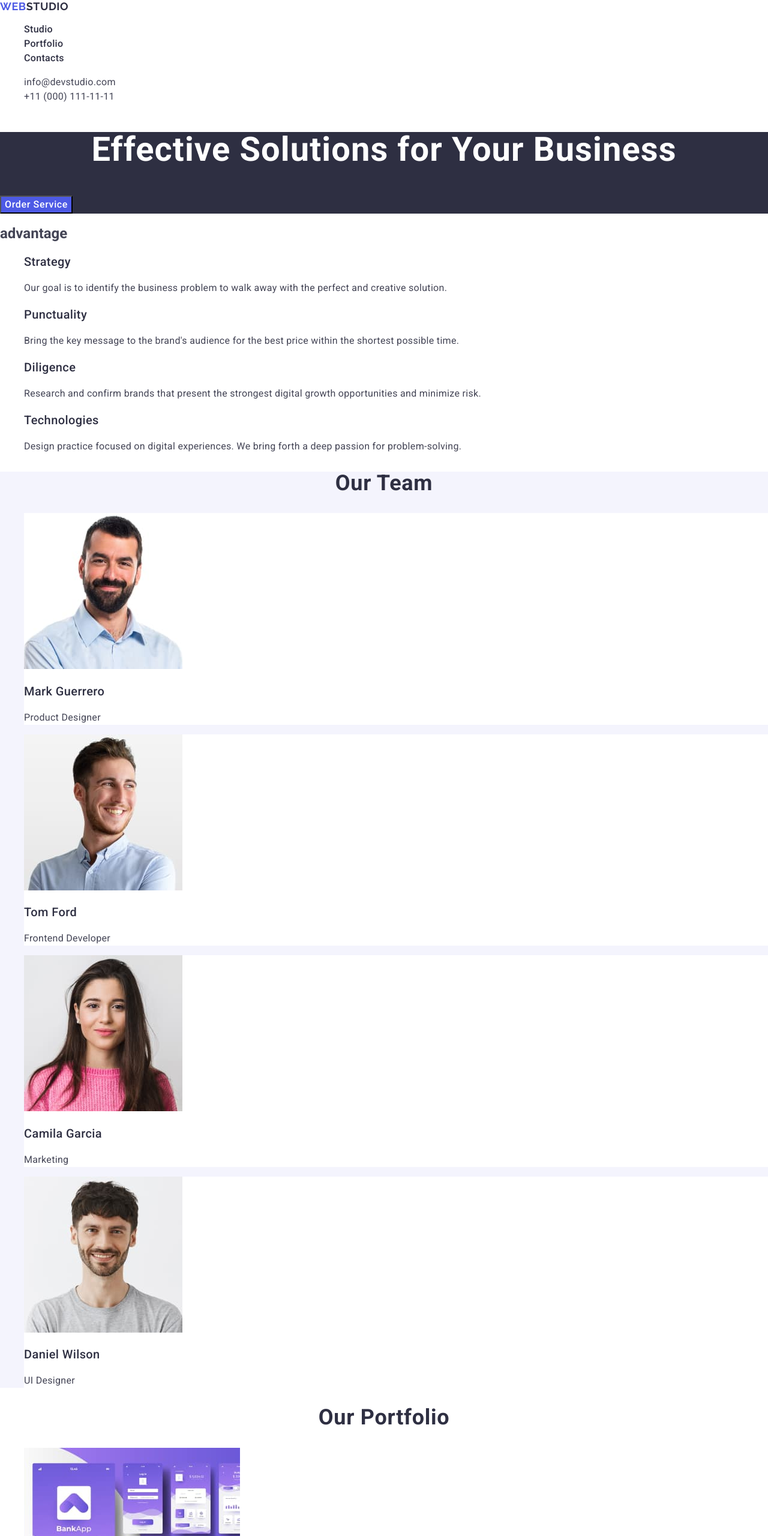
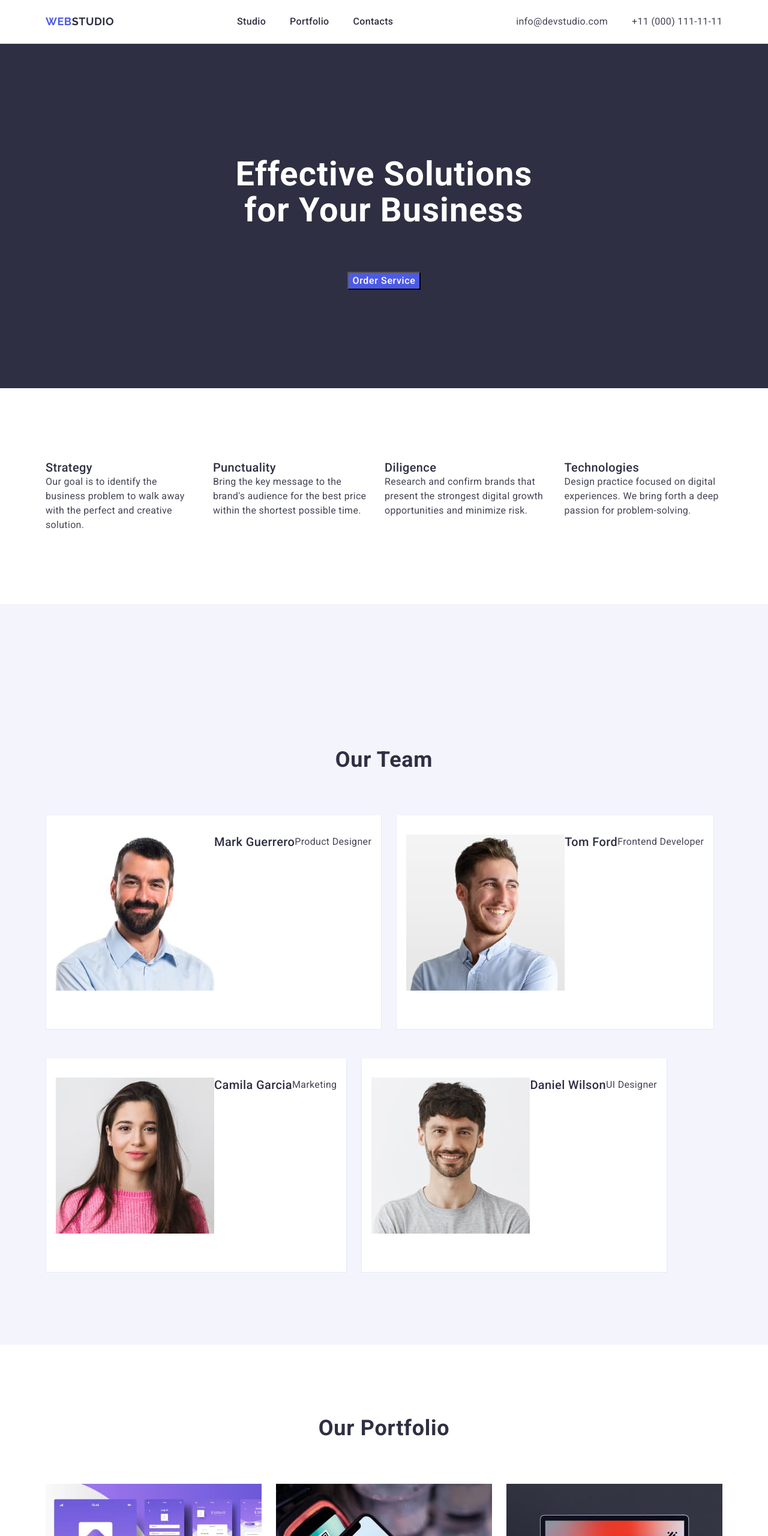
Before and after one commit to 5791-IM/goit-markup-hw-03, a plain HTML site: page index.html in a window 1280 px wide. Shown: the top 2560 px of the page at 60% size. Drawn offline with nearby package versions, Linux system fonts and the light colour scheme.

Commit message:
Add styles to style.css

```diff
--- a/css/styles.css
+++ b/css/styles.css
@@ -1,24 +1,87 @@
+/* Base */
+body {
+  margin: 0;
+  font-family: 'Roboto', sans-serif;
+  font-size: 16px;
+  font-weight: 400;
+  background: var(--white, #fff);
+  color: var(--slate, #434455);
+}
+
 a {
   text-decoration: none;
 }
 
 ul {
+  margin: 0;
+  padding: 0;
   list-style-type: none;
 }
 
-body {
-    font-family: 'Roboto',sans-serif;
-    font-size: 16px;
-    font-weight: 400;
-    background: var(--white, #FFF);
-    color: var(--slate, #434455);
+p,
+h1,
+h2,
+h3,
+h4,
+h5,
+h6 {
+  margin: 0;
+}
+
+img {
+  display: block;
+  max-width: 100%;
+  height: auto;
+}
+
+.main-page {
+  max-width: 1440px;
+  margin-left: auto;
+  margin-right: auto;
+}
+.container {
+  max-width: 1158px;
+  margin: 0 auto;
+  padding: 0 15px;
 }
 
 /*Start Header */
+.header {
+  border-bottom: 1px solid var(--cornflower, #E7E9FC);
+}
+.header-inner {
+  gap: 40px;
+  align-items: center;
+  display: flex;
+  justify-content: space-between;
+}
+.header-nav-menu {
+  justify-content: center;
+  flex-grow: 1;
+  display: flex;
+  gap: 40px;
+}
+
+.header-address {
+  display: flex;
+}
+.header-address-list {
+  display: flex;
+  gap: 40px;
+}
+
+.header-nav {
+  display: flex;
+  align-items: center;
+  flex-grow: 1;
+  gap: 40px;
+}
 
 .header-logo {
-    color: var(--iris, #4D5AE5);
-    font-family: 'Raleway',sans-serif;
+  display: flex;
+  align-items: center;
+  color: var(--iris, #4d5ae5);
+  font-family: 'Raleway', sans-serif;
   font-size: 18px;
   font-weight: 700;
   line-height: 1.17;
@@ -26,15 +89,17 @@ body {
   text-transform: uppercase;
 }
 .header-logo-accent {
-    color: var(--navyblue, #2E2F42);
+  color: var(--navyblue, #2e2f42);
 }
 .header-logo-accent:hover,
 .header-logo-accent:focus {
-    color: var(--ocean, #404BBF);
+  color: var(--ocean, #404bbf);
 }
 .header-link {
-    color: var(--navyblue, #2E2F42);
-    font-family: 'Roboto',sans-serif;
+  display: inline-block;
+  padding: 24px 0;
+  color: var(--navyblue, #2e2f42);
+  font-family: 'Roboto', sans-serif;
   font-size: 16px;
   font-weight: 500;
   line-height: 1.5;
@@ -42,7 +107,7 @@ body {
 }
 .header-link:hover,
 .header-link:focus {
-    color: var(--ocean, #404BBF);
+  color: var(--ocean, #404bbf);
   font-family: inherit;
 }
 .header-address-container {
@@ -57,30 +122,41 @@ body {
 }
 .header-link-address:hover,
 .header-link-address:focus {
-    color: var(--ocean, #404BBF);
-
+  color: var(--ocean, #404bbf);
 }
 /* End header */
 
 /* Main */
 
 /* Start hero section */
+
 .hero-section {
+  max-width: 1440px;
   background: var(--navyblue, #2E2F42);
 }
+.hero-inner {
+  padding: 188px 0 164px;
+}
 .hero-title {
-    color: var(--white, #FFF);
+  margin: 0 auto;
+  margin-bottom: 72px;
+  max-width: 496px;
+  color: var(--white, #fff);
   text-align: center;
   font-size: 56px;
   font-weight: 700;
   line-height: 1.07;
   letter-spacing: 0.02em;
 }
-.button{
+.hero-action {
+  display: flex;
+ justify-content: center;
+}
+.button {
   cursor: pointer;
-    color: var(--white, #FFF);
+  color: var(--white, #fff);
 
-    background: var(--iris, #4D5AE5);
+  background: var(--iris, #4d5ae5);
 
   font-family: inherit;
   font-size: 16px;
@@ -90,15 +166,34 @@ body {
 }
 .button:hover,
 .button:focus {
-    background: var(--ocean, #404BBF);
+  background: var(--ocean, #404bbf);
 }
 
 /* End Hero section */
 
 /* Start Advantage section */
+.advantage-section {
+  padding: 120px 0;
+}
+.advantage-list {
+  display: flex;
+  gap: 24px;
+}
+.visually-hidden {
+  position: absolute;
+  width: 1px;
+  height: 1px;
+  margin: -1px;
+  border: 0;
+  padding: 0;
+  white-space: nowrap;
+  clip-path: inset(100%);
+  clip: rect(0 0 0 0);
+  overflow: hidden;
+}
 
 .advantage-title {
-    color: var(--navyblue, #2E2F42);
+  color: var(--navyblue, #2e2f42);
   font-size: 20px;
   font-weight: 500;
   line-height: 1.2;
@@ -112,14 +207,16 @@ body {
 /* End Advantage section */
 
 /* Start Our team section */
-.our-team-section-list {
-    background: var(--white, #FFF);
-}
+
 .our-team-section {
-    background: var(--cloud, #F4F4FD);
+  max-width: 1440px;
+  padding: 120px 0;
+  background: var(--cloud, #f4f4fd);
 }
 .our-team-title {
-    color: var(--navyblue, #2E2F42);
+  margin-top: 120px;
+  margin-bottom: 72px;
+  color: var(--navyblue, #2e2f42);
   text-align: center;
   font-size: 36px;
   font-weight: 700;
@@ -127,14 +224,37 @@ body {
   letter-spacing: 0.02em;
   text-transform: capitalize;
 }
+.our-team-list {
+  display: flex;
+  flex-wrap: wrap;
+  column-gap: 24px;
+  row-gap: 48px;
+  padding: 0;
+}
+.our-team-section-item {
+  display: flex;
+  flex-direction: row;
+  padding: 32px 16px;
+  border: 1px solid #E7E9FC;
+  border-top: none;
+  text-align: start;
+  width: calc((100%-48px)/3);
+  background: var(--white, #fff);
+}
+.our-team-photo {
+  margin-bottom: 32px;
+}
+
 .our-team-subhead {
-    color: var(--navyblue, #2E2F42);
+  margin-bottom: 8px;
+  color: var(--navyblue, #2e2f42);
   font-size: 20px;
   font-weight: 500;
   line-height: 1.2;
   letter-spacing: 0.02em;
 }
 .our-team-text {
+  margin-bottom: 32px;
   color: var(--slate, #434455);
   line-height: 1.5;
   letter-spacing: 0.02em;
@@ -142,8 +262,12 @@ body {
 /* End Our team section */
 
 /* Start Our Portfolio section */
+.our-portfolio-section {
+  padding: 120px 0;
+}
 .our-portfolio-title {
-        color: var(--navyblue, #2E2F42);
+  padding-bottom: 72px;
+  color: var(--navyblue, #2e2f42);
   text-align: center;
   font-size: 36px;
   font-weight: 700;
@@ -151,8 +275,17 @@ body {
   letter-spacing: 0.02em;
   text-transform: capitalize;
 }
+.our-portfolio-list {
+display: flex;
+flex-wrap: wrap;
+column-gap: 24px;
+row-gap: 48px;
+}
+.our-portfolio-section-item {
+flex-basis:calc((100% - 48px) / 3);
+}
 .our-portfolio-subhead {
-    color: var(--navyblue, #2E2F42);
+  color: var(--navyblue, #2e2f42);
   font-size: 20px;
   font-weight: 500;
   line-height: 1.2;
@@ -166,12 +299,19 @@ body {
 /* End Our Portfolio section */
 
 /* Start Footer */
+.footer-inner {
+  display: flex;
+    flex-direction: column;
+    justify-content: center;
+  padding: 100px 0;
+}
 .footer {
-    background: var(--navyblue, #2E2F42);
+  background: var(--navyblue, #2e2f42);
 }
 .footer-logo {
-    color: var(--iris, #4D5AE5);
-    font-family: 'Raleway',sans-serif;
+  padding-bottom: 18px;
+  color: var(--iris, #4d5ae5);
+  font-family: 'Raleway', sans-serif;
   font-size: 18px;
   font-weight: 700;
   line-height: 1.17;
@@ -179,11 +319,11 @@ body {
   text-transform: uppercase;
 }
 .footer-logo-accent {
-color: var(--cloud, #F4F4FD);
-
+  color: var(--cloud, #f4f4fd);
 }
 .footer-text {
-    color: var(--cloud, #F4F4FD);
+  max-width: 264px;
+  color: var(--cloud, #f4f4fd);
   line-height: 1.5;
   letter-spacing: 0.02em;
 }
--- a/index.html
+++ b/index.html
@@ -1,35 +1,39 @@
 <!DOCTYPE html>
 <html lang="en">
   <head>
-
-
-    <meta charset="UTF-8">
-    <meta name="viewport" content="width=device-width, initial-scale=1.0">
-
+    <meta charset="UTF-8" />
+    <meta name="viewport" content="width=device-width, initial-scale=1.0" />
 
     <title>Homework 3</title>
+    <!-- Font -->
+    <link rel="preconnect" href="https://fonts.googleapis.com" />
+    <link rel="preconnect" href="https://fonts.gstatic.com" crossorigin />
+    <link
+      href="https://fonts.googleapis.com/css2?family=Raleway:wght@700&family=Roboto:wght@400;500;700&display=swap"
+      rel="stylesheet"
+    />
+    <!-- Styles -->
+    <link
+      rel="stylesheet"
+      href="https://cdnjs.cloudflare.com/ajax/libs/modern-normalize/2.0.0/modern-normalize.min.css"
+      integrity="sha512-4xo8blKMVCiXpTaLzQSLSw3KFOVPWhm/TRtuPVc4WG6kUgjH6J03IBuG7JZPkcWMxJ5huwaBpOpnwYElP/m6wg=="
+      crossorigin="anonymous"
+      referrerpolicy="no-referrer"
+    />
 
-    <link rel="preconnect" href="https://fonts.googleapis.com">
-    <link rel="preconnect" href="https://fonts.gstatic.com" crossorigin>
-    <link href="https://fonts.googleapis.com/css2?family=Raleway:wght@700&family=Roboto:wght@400;500;700&display=swap"
-        rel="stylesheet">
-
-        <link rel="stylesheet" href="https://cdnjs.cloudflare.com/ajax/libs/modern-normalize/2.0.0/modern-normalize.min.css"
-            integrity="sha512-4xo8blKMVCiXpTaLzQSLSw3KFOVPWhm/TRtuPVc4WG6kUgjH6J03IBuG7JZPkcWMxJ5huwaBpOpnwYElP/m6wg=="
-            crossorigin="anonymous" referrerpolicy="no-referrer" />
-
-    <link rel="stylesheet" href="./css/styles.css">
-
-
+    <link rel="stylesheet" href="./css/styles.css" />
   </head>
   <body>
-
+    <div class="main-page">
     <!-- Header -->
-    <header>
-
-        <nav>
-            <a class="header-logo" href="./index.html">Web<span class="header-logo-accent">Studio</span></a>
-            <ul>
+    <header class="header">
+      <div class="container">
+        <div class="header-inner">
+          <nav class="header-nav">
+            <a class="header-logo" href="./index.html"
+              >Web<span class="header-logo-accent">Studio</span></a
+            >
+            <ul class="header-nav-menu">
               <li>
                 <a class="header-link" href="./index.html">Studio</a>
               </li>
@@ -41,16 +45,26 @@
               </li>
             </ul>
           </nav>
+          <div class="header-address">
             <address class="header-address-container">
-            <ul>
+              <ul class="header-address-list">
                 <li>
-                    <a class="header-link-address" href="mailto:info@devstudio.com">info@devstudio.com</a>
+                  <a
+                    class="header-link-address"
+                    href="mailto:info@devstudio.com"
+                    >info@devstudio.com</a
+                  >
                 </li>
                 <li>
-                    <a class="header-link-address" href="tel:+110001111111">+11 (000) 111-11-11</a>
+                  <a class="header-link-address" href="tel:+110001111111"
+                    >+11 (000) 111-11-11</a
+                  >
                 </li>
               </ul>
             </address>
+          </div>
+        </div>
+      </div>
     </header>
 
     <!-- Main -->
@@ -58,132 +72,182 @@
 
       <!-- Hero section -->
       <section class="hero-section">
+        <div class="container">
+          <div class="hero-inner">
             <h1 class="hero-title">Effective Solutions for Your Business</h1>
+            <div class="hero-action">
               <button class="button" type="button">Order Service</button>
+            </div>
+          </div>
+        </div>
       </section>
 
       <!-- Our advantage section -->
-        <section>
-            <h2>advantage</h2>
-            <ul>
-                <li>
+      <section class="advantage-section">
+        <div class="container">
+          <h2 class="visually-hidden">advantage</h2>
+          <ul class="advantage-list">
+            <li class="advantage-item">
               <h3 class="advantage-title">Strategy</h3>
-                    <p class="advantage-text">Our goal is to identify the business
-                    problem to walk away with the perfect and creative solution.</p>
+              <p class="advantage-text">
+                Our goal is to identify the business problem to walk away with
+                the perfect and creative solution.
+              </p>
             </li>
-                <li>
+            <li class="advantage-item">
               <h3 class="advantage-title">Punctuality</h3>
-                    <p class="advantage-text">Bring the key message to the brand's audience for the best price within the shortest possible time.</p>
+              <p class="advantage-text">
+                Bring the key message to the brand's audience for the best price
+                within the shortest possible time.
+              </p>
             </li>
-                <li>
+            <li class="advantage-item">
               <h3 class="advantage-title">Diligence</h3>
-                    <p class="advantage-text">Research and confirm brands that present the strongest digital growth opportunities and minimize risk.</p>
+              <p class="advantage-text">
+                Research and confirm brands that present the strongest digital
+                growth opportunities and minimize risk.
+              </p>
             </li>
-                <li>
+            <li class="advantage-item">
               <h3 class="advantage-title">Technologies</h3>
-                    <p class="advantage-text">Design practice focused on digital experiences. We bring forth a deep passion for problem-solving.</p>
+              <p class="advantage-text">
+                Design practice focused on digital experiences. We bring forth a
+                deep passion for problem-solving.
+              </p>
             </li>
           </ul>
+        </div>
       </section>
 
       <!-- Our team -->
       <section class="our-team-section">
+        <div class="container">
+          <div class="our-team-inner">
           <h2 class="our-team-title">Our Team</h2>
-            <ul>
-                <li class="our-team-section-list">
-                    <img src="./images/markguerrero.jpg"
+          <ul class="our-team-list">
+            <li class="our-team-section-item">
+              <img
+                class="our-team-photo"
+                src="./images/markguerrero.jpg"
                 alt="mark"
-                      width="264">
+                width="264"
+              />
               <h3 class="our-team-subhead">Mark Guerrero</h3>
               <p class="our-team-text">Product Designer</p>
             </li>
-                <li class="our-team-section-list">
-                    <img src="./images/tomford.jpg"
+            <li class="our-team-section-item">
+              <img
+                class="our-team-photo"
+                src="./images/tomford.jpg"
                 alt="tom"
-                      width="264">
+                width="264"
+              />
               <h3 class="our-team-subhead">Tom Ford</h3>
               <p class="our-team-text">Frontend Developer</p>
             </li>
-                <li class="our-team-section-list">
-                    <img src="./images/camilagaria.jpg"
+            <li class="our-team-section-item">
+              <img
+                class="our-team-photo"
+                src="./images/camilagaria.jpg"
                 alt="camila"
-                      width="264">
+                width="264"
+              />
               <h3 class="our-team-subhead">Camila Garcia</h3>
               <p class="our-team-text">Marketing</p>
             </li>
-                <li class="our-team-section-list">
-                    <img src="./images/danielwilson.jpg"
+            <li class="our-team-section-item">
+              <img
+                class="our-team-photo"
+                src="./images/danielwilson.jpg"
                 alt="daniel"
-                      width="264">
+                width="264"
+              />
               <h3 class="our-team-subhead">Daniel Wilson</h3>
               <p class="our-team-text">UI Designer</p>
             </li>
           </ul>
+        </div>
+        </div>
       </section>
+
       <!-- Our Portfolio section -->
-        <section>
+      <section class="our-portfolio-section">
+        <div class="container">
           <h2 class="our-portfolio-title">Our Portfolio</h2>
-            <ul>
-                <li>
-                    <img src="./images/our-portfolio/banking.jpg"
+          <ul class="our-portfolio-list">
+            <li class="our-portfolio-section-item">
+              <img class="our-portfolio-list-photo"
+                src="./images/our-portfolio/banking.jpg"
                 alt="Banking App"
-                     width="360">
+                width="360"
+              />
               <h3 class="our-portfolio-subhead">Banking App</h3>
               <p class="our-portfolio-text">App</p>
-
             </li>
-                <li>
-                    <img src="./images/our-portfolio/cashlesspayment.jpg"
+            <li class="our-portfolio-section-item">
+              <img class="our-portfolio-list-photo"
+                src="./images/our-portfolio/cashlesspayment.jpg"
                 alt="Cashless Payment"
-                     width="360">
+                width="360"
+              />
               <h3 class="our-portfolio-subhead">Cashless Payment</h3>
               <p class="our-portfolio-text">Marketing</p>
-
             </li>
-                <li>
-                    <img src="./images/our-portfolio/meditationapp.jpg"
+            <li class="our-portfolio-section-item">
+              <img class="our-portfolio-list-photo"
+                src="./images/our-portfolio/meditationapp.jpg"
                 alt="Meditation App"
-                     width="360">
+                width="360"
+              />
               <h3 class="our-portfolio-subhead">Meditation App</h3>
               <p class="our-portfolio-text">App</p>
-
             </li>
-                <li>
-                    <img src="./images/our-portfolio/taxi.jpg"
+            <li class="our-portfolio-section-item">
+              <img class="our-portfolio-list-photo"
+                src="./images/our-portfolio/taxi.jpg"
                 alt="Taxi Service"
-                     width="360">
+                width="360"
+              />
               <h3 class="our-portfolio-subhead">Taxi Service</h3>
               <p class="our-portfolio-text">Marketing</p>
-
             </li>
-                <li>
-                    <img src="./images/our-portfolio/screen.jpg"
+            <li class="our-portfolio-section-item">
+              <img class="our-portfolio-list-photo"
+                src="./images/our-portfolio/screen.jpg"
                 alt="Screen Illustrations"
-                     width="360">
+                width="360"
+              />
               <h3 class="our-portfolio-subhead">Screen Illustrations</h3>
               <p class="our-portfolio-text">Design</p>
-
             </li>
-                <li>
-                    <img src="./images/our-portfolio/onlinecourses.jpg"
+            <li class="our-portfolio-section-item">
+              <img class="our-portfolio-list-photo"
+                src="./images/our-portfolio/onlinecourses.jpg"
                 alt="Online Courses"
-                     width="360">
+                width="360"
+              />
               <h3 class="our-portfolio-subhead">Online Courses</h3>
               <p class="our-portfolio-text">Marketing</p>
-
             </li>
           </ul>
+        </div>
       </section>
     </main>
 
     <!-- Footer -->
     <footer class="footer">
-
-        <a class="footer-logo" href="./index.html">Web<span class="footer-logo-accent">Studio</span></a>
+      <div class="container">
+        <div class="footer-inner">
+        <a class="footer-logo" href="./index.html"
+          >Web<span class="footer-logo-accent">Studio</span></a
+        >
         <p class="footer-text">
-          Increase the flow of customers and sales for your business with digital marketing & growth solutions.
+          Increase the flow of customers and sales for your business with
+          digital marketing & growth solutions.
         </p>
+      </div>
+      </div>
     </footer>
-
+  </div>
   </body>
 </html>
```
Lines whose indentation alone changed are shown as unchanged.
